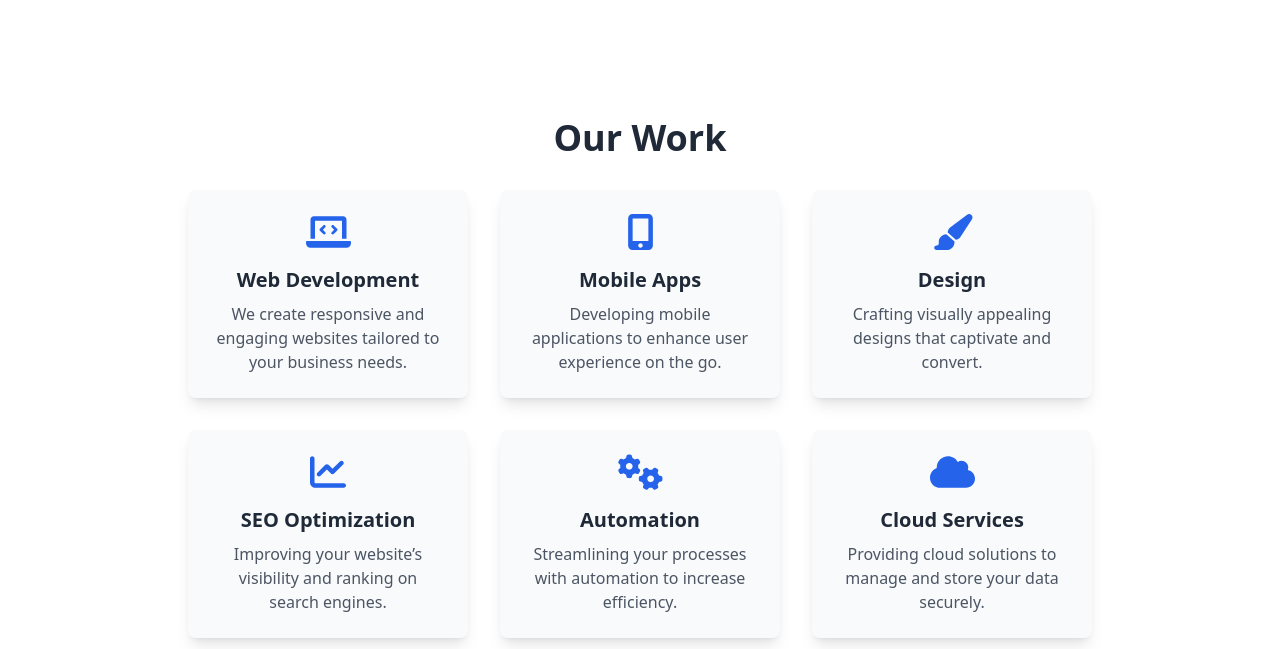
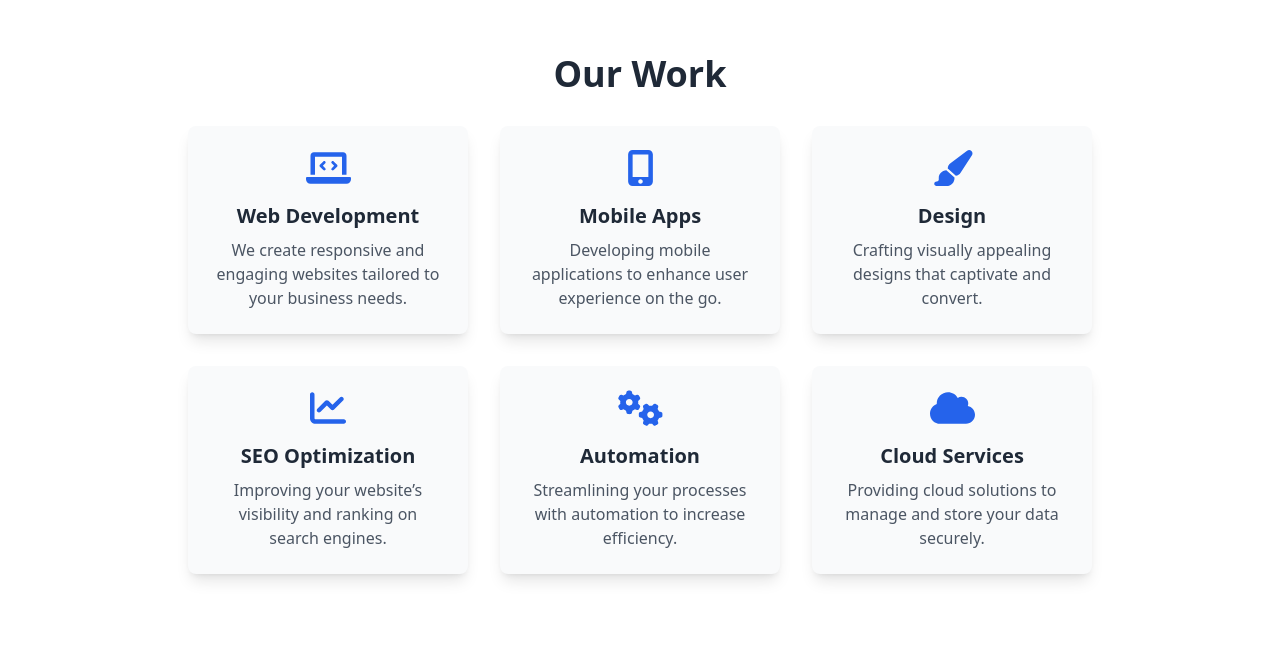
Before and after one commit to AlpianPPLG/Office-Website-Landing-Page, a plain HTML site: page index.html in a window 1280 px wide. Shown: the part 891-1540 px from the top of the page. Drawn offline with nearby package versions, Linux system fonts and the light colour scheme.

Commit message:
initial commit

```diff
--- a/index.html
+++ b/index.html
@@ -187,7 +187,7 @@
     </section>
 
     <!-- Section Work -->
-    <section class="mt-20 py-16 bg-white">
+    <section class="py-20 bg-white">
       <div id="work" class="container mx-auto px-6 md:px-20">
         <h2
           class="text-3xl md:text-4xl font-bold text-gray-800 text-center mb-8"
```
